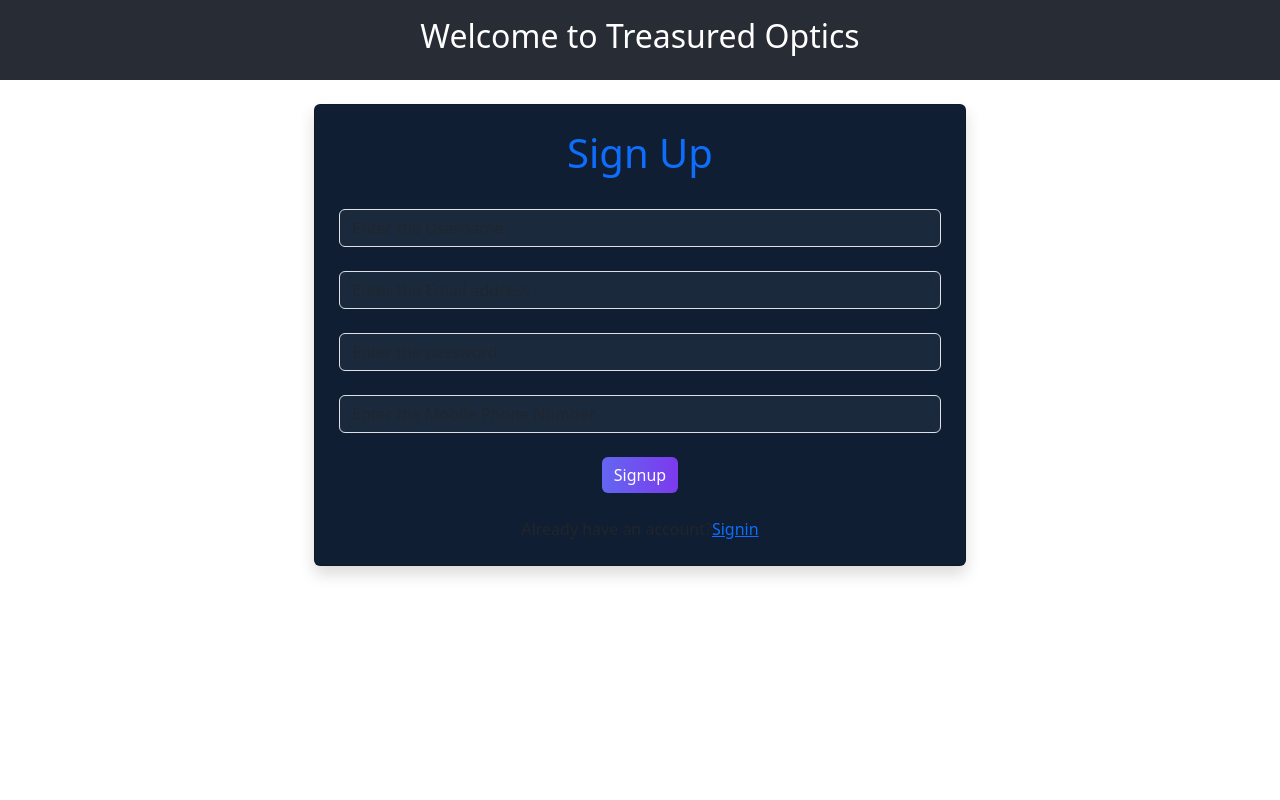
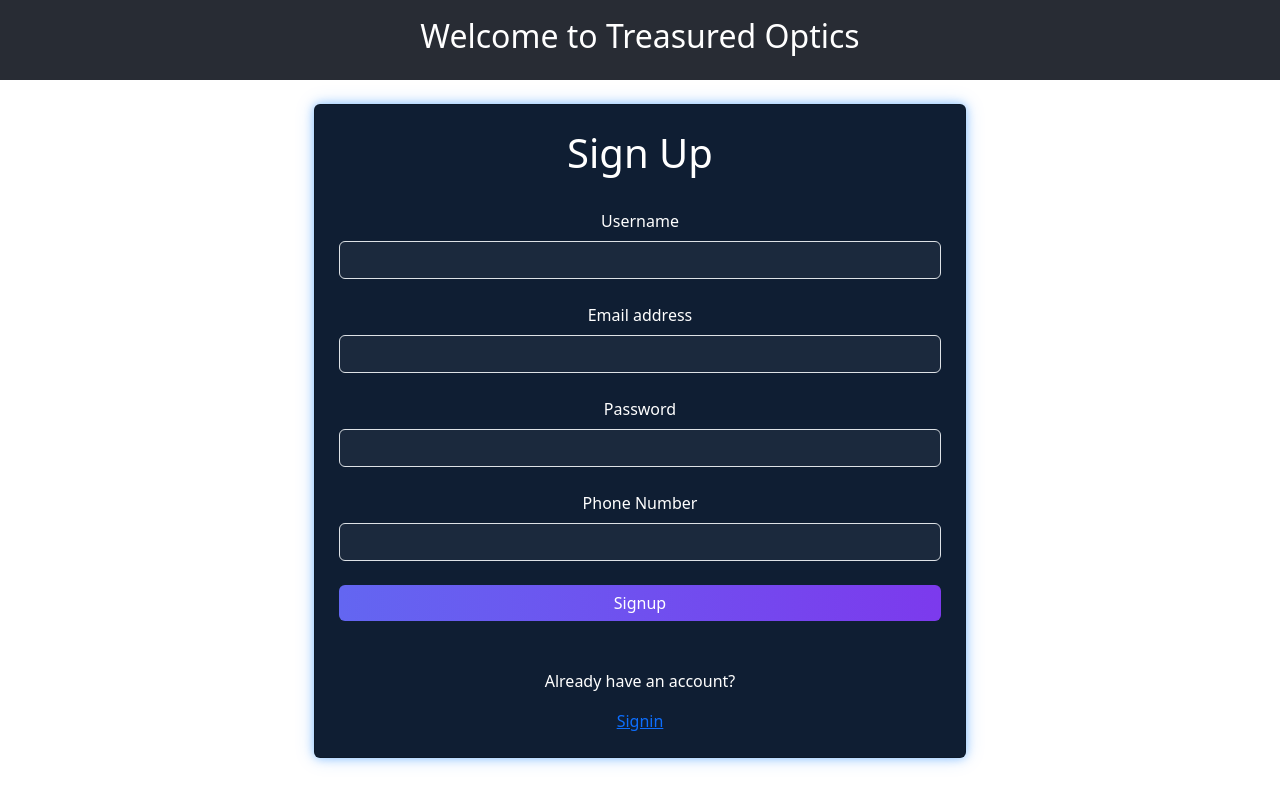
Before and after one commit to Prince-ai07/OptiLux, a React (Create React App) app: page /signup in a window 1280 px wide. Built offline with nearby package versions, Linux system fonts and the light colour scheme.

Commit message:
added updates

```diff
--- a/src/App.css
+++ b/src/App.css
@@ -63,3 +63,24 @@
 input[type="submit"]:hover {
   background: linear-gradient(90deg, #7c3aed, #6366f1);
 }
+.glowing-card {
+  background: #0f1e33; /* keep your dark navy */
+  border-radius: 12px;
+  border: 1px solid rgba(0, 123, 255, 0.3);
+  box-shadow:
+    0 0 10px rgba(0, 123, 255, 0.4),
+    0 0 20px rgba(0, 123, 255, 0.2);
+  transition: 0.3s ease;
+}
+
+/* stronger glow on hover */
+.glowing-card:hover {
+  box-shadow:
+    0 0 15px rgba(0, 123, 255, 0.6),
+    0 0 30px rgba(0, 123, 255, 0.4);
+}
+.product_img{
+  object-fit: contain;
+  width: 100%;
+  height: 200px;
+}
--- a/src/components/Getproducts.jsx
+++ b/src/components/Getproducts.jsx
@@ -62,7 +62,7 @@
 
         {products.map((product)  => (
            <div className="col-md-3 justify-content-center mb-3">
-          <div className="card shadow">
+          <div className="card glowing-card">
               <img
                 src={img_url + product.product_photo}
                 alt="product name"
@@ -71,7 +71,7 @@
               <div className="card-body">
                 <h5 className="text-primary">{product.product_name}</h5>
 
-                <p className="text-dark">{product.product_description.slice(0, 100) }...</p>
+                <p className="text-white">{product.product_description.slice(0, 100) }...</p>
 
                 <h4 className="text-warning">Kes {product.product_cost}</h4>
 
--- a/src/components/Signin.jsx
+++ b/src/components/Signin.jsx
@@ -67,7 +67,7 @@
 
   return (
    <div className='flex min-h-full flex-col row justify-content-center mt-4 px-6 py-12 lg:px-8'>
-        <div className="col-md-6 card shadow p-4 card">
+        <div className="col-md-6 card p-4 glowing-card">
             <div className="sm:mx-auto sm:w-full sm:max-w-sm">
                 <h2 className="mt-10 text-center text-2xl/9 font-bold tracking-tight text-white">Sign in to your account</h2>
             </div>
@@ -113,7 +113,7 @@
                 <div>
                      <input type="submit"
                     value="Signin"
-                    className='flex w-full justify-center rounded-md bg-indigo-500 px-3 py-1.5 text-sm/6 font-semibold text-white hover:bg-indigo-400 focus-visible:outline-2 focus-visible:outline-offset-2 focus-visible:outline-indigo-500'/> <br /> <br />
+                    className='form-control flex w-full justify-center rounded-md bg-indigo-500 px-3 py-1.5 text-sm/6 font-semibold text-white hover:bg-indigo-400 focus-visible:outline-2 focus-visible:outline-offset-2 focus-visible:outline-indigo-500'/> <br /> <br />
                 </div>
 
 
--- a/src/components/Signup.jsx
+++ b/src/components/Signup.jsx
@@ -64,58 +64,93 @@
 
 
   return (
-    <div className='row justify-content-center mt-4'>
-        <div className="card col-md-6 shadow p-4">
-          <h1 className='text-primary'>Sign Up</h1>
+    <div className='flex min-h-full flex-col row justify-content-center mt-4 px-6 py-12 lg:px-8'>
+        <div className="card col-md-6 p-4 glowing-card">
+          <div className='sm:mx-auto sm:w-full sm:max-w-sm'>
+            <h1 className='mt-10 text-center text-2xl/9 font-bold tracking-tight text-white'>Sign Up</h1>
+          </div>
+
 
           <h5 className='text-warning'>{loading}</h5>
           <h3 className='text-success'>{success}</h3>
           <h4 className='text-danger'>{error}</h4>
 
-          <form onSubmit={handleSubmit}>
-
+          <div className='mt-10 sm:mx-auto sm:w-full sm:max-w-sm'>
+            <form onSubmit={handleSubmit} className='space-y-6'>
+              <div>
+                <label htmlFor="username" className='block text-2xl/9 font-bold tracking-tight text-white'>Username</label>
+                <div className='mt-2'>
                 <input type="text"
-            placeholder='Enter the Username'
-            className='form-control'
+                className='form-control block w-full rounded-md bg-white/5 px-3 py-1.5 text-base text-white outline-1 -outline-offset-1 outline-white/10 placeholder:text-gray-500 focus:outline-2 focus:-outline-offset-2 focus:outline-indigo-500 sm:text-sm/6'
                 value={username}
                 onChange={(e) => setUsername(e.target.value)}
                 required /> <br />
+                </div>
+
+            </div>
+
 
             {/* {username} */}
 
+            <div>
+              <label htmlFor="email" className="block text-2xl/9 font-bold tracking-tight text-white">Email address</label>
+              <div className='mt-2'>
                 <input type="email"
-            placeholder='Enter the Email address'
-            className='form-control'
+                className='form-control block w-full rounded-md bg-white/5 px-3 py-1.5 text-base text-white outline-1 -outline-offset-1 outline-white/10 placeholder:text-gray-500 focus:outline-2 focus:-outline-offset-2 focus:outline-indigo-500 sm:text-sm/6 '
                 value={email}
                 onChange={(e) => setEmail(e.target.value)}
                 required /> <br />
 
+              </div>
+            </div>
+
+
             {/* {email} */}
+                <div>
+                   <div className="flex items-center justify-between">
+                        <label htmlFor="password" className="block text-2xl/9 font-bold tracking-tight text-white">Password</label>
+                   </div>
+                   <div className="mt-2">
+                        <input type="password"
+                        className='form-control block w-full rounded-md bg-white/5 px-3 py-1.5 text-base text-white outline-1 -outline-offset-1 outline-white/10 placeholder:text-gray-500 focus:outline-2 focus:-outline-offset-2 focus:outline-indigo-500 sm:text-sm/6'
+                        required
+                        value={password}
+                        onChange={(e) => setPassword(e.target.value)} /> <br />
 
-            <input type="password"
-            placeholder='Enter the password'
-            className='form-control'
-            value={password}
-            onChange={(e) => setPassword(e.target.value)}
-            required/> <br />
+                   </div>
+                </div>
 
             {/* {password} */}
 
+            <div>
+              <label htmlFor="phone" className='block text-2xl/9 font-bold tracking-tight text-white'>Phone Number</label>
+              <div className='mt-2'>
                 <input type="tel"
-            placeholder='Enter the Mobile Phone Number'
-            className='form-control'
+                  className='form-control block w-full rounded-md bg-white/5 px-3 py-1.5 text-base text-white outline-1 -outline-offset-1 outline-white/10 placeholder:text-gray-500 focus:outline-2 focus:-outline-offset-2 focus:outline-indigo-500 sm:text-sm/6'
                   value={phone}
                   onChange={(e) => setPhone (e.target.value)}
                   required/> <br />
+              </div>
+            </div>
+
+
 
             {/* {phone} */}
 
-            <input type="submit" value="Signup" className='btn btn-primary' /> <br /> <br />
+            <div>
+              <input type="submit"
+               value="Signup"
+               className='form-control flex w-full justify-center rounded-md bg-indigo-500 px-3 py-1.5 text-sm/6 font-semibold text-white hover:bg-indigo-400 focus-visible:outline-2 focus-visible:outline-offset-2 focus-visible:outline-indigo-500' /> <br /> <br />
+            </div>
 
-            Already have an account?
+
+            <p className='text-2xl/9 font-bold tracking-tight text-white'>Already have an account?</p>
              <Link to={'/signin'}>Signin</Link>
 
           </form>
+          </div>
+
+
         </div>
     </div>
   )
```
Also changed, not shown: src/components/Addproducts.jsx (+38 -13 lines). Lines whose indentation alone changed are shown as unchanged.
